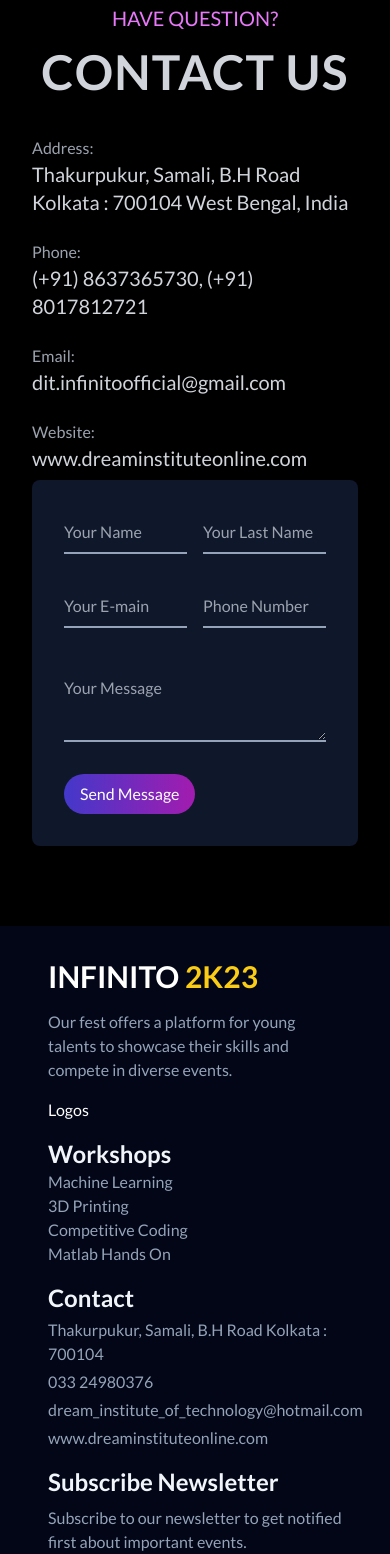
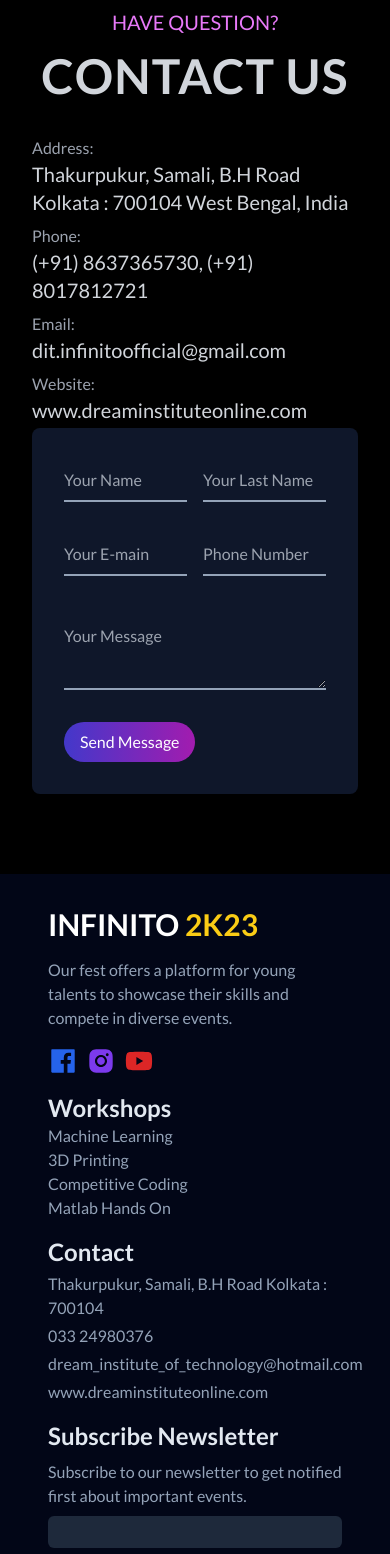
Before and after one commit to snahashisk/infinito2k24, a React (Create React App) app: page / in a window 390 px wide. Shown: the part 9160-10714 px from the top of the page. Built offline with nearby package versions, Linux system fonts and the light colour scheme; a web font is replaced by a local one.

Commit message:
Added Quiz Event

```diff
--- a/src/components/Footer.jsx
+++ b/src/components/Footer.jsx
@@ -1,27 +1,31 @@
 import React from "react";
-
+import { AiFillFacebook, AiFillInstagram, AiFillYoutube } from "react-icons/ai";
 const Footer = () => {
   return (
     <div className="w-full lg:h-2/3 bg-slate-950 lg:px-20 px-8 py-8  font-sans text-white lg:grid lg:grid-cols-4 lg:grid-rows-1 flex flex-col gap-4">
       <div className="col-span-1 row-span-1 flex flex-col gap-4 px-4">
-        <h1 className="text-3xl font-bold">
+        <h1 className="text-3xl font-bold ">
           INFINITO <span className="text-yellow-400">2K23</span>
         </h1>
         <p className="text-slate-400">
           Our fest offers a platform for young talents to showcase their skills
           and compete in diverse events.
         </p>
-        <div>Logos</div>
+        <div className="flex text-3xl gap-2">
+          <AiFillFacebook className="text-blue-600" />
+          <AiFillInstagram className="text-violet-600" />
+          <AiFillYoutube className="text-red-600" />
+        </div>
       </div>
       <div className="lg:col-span-1 lg:row-span-1 col-span-1 row-span-1 px-4 flex flex-col lg:gap-2">
-        <h1 className="text-2xl font-bold text-slate-100">Workshops</h1>
+        <h1 className="text-2xl font-bold text-slate-200">Workshops</h1>
         <p className="text-slate-400">Machine Learning</p>
         <p className="text-slate-400">3D Printing</p>
         <p className="text-slate-400">Competitive Coding</p>
         <p className="text-slate-400">Matlab Hands On</p>
       </div>
       <div className="lg:col-span-1 col-span-2 row-span-1 px-4 flex flex-col lg:gap-2 gap-1">
-        <h1 className="text-2xl font-bold text-slate-100">Contact</h1>
+        <h1 className="text-2xl font-bold text-slate-200">Contact</h1>
         <p className="text-slate-400">
           Thakurpukur, Samali, B.H Road Kolkata : 700104
         </p>
@@ -32,7 +36,7 @@ const Footer = () => {
         <p className="text-slate-400">www.dreaminstituteonline.com</p>
       </div>
       <div className="lg:col-span-1 col-span-2 row-span-1 px-4 flex flex-col lg:gap-4 gap-2 items-start">
-        <p className="text-2xl font-bold text-slate-100">
+        <p className="text-2xl font-bold text-slate-200">
           Subscribe Newsletter
         </p>
         <p className="text-slate-400">
--- a/src/pages/Contact.jsx
+++ b/src/pages/Contact.jsx
@@ -10,26 +10,26 @@ const Contact = () => {
         </p>
       </div>
       <div className="lg:flex justify-around">
-        <div className="flex gap-2 flex-col lg:w-1/3">
-          <div className="py-2">
+        <div className="flex lg:gap-2 flex-col lg:w-1/3">
+          <div className="lg:py-2 py-1">
             <h2 className="text-gray-400">Address:</h2>
             <p className="text-xl text-gray-300">
               Thakurpukur, Samali, B.H Road Kolkata : 700104 West Bengal, India
             </p>
           </div>
-          <div className="py-2">
+          <div className="lg:py-2 py-1">
             <h2 className="text-gray-400">Phone:</h2>
             <p className="text-xl text-gray-300">
               (+91) 8637365730, (+91) 8017812721
             </p>
           </div>
-          <div className="py-2">
+          <div className="lg:py-2 py-1">
             <h2 className="text-gray-400">Email:</h2>
             <p className="text-xl text-gray-300">
               dit.infinitoofficial@gmail.com
             </p>
           </div>
-          <div className="py-2">
+          <div className="lg:py-2 py-1">
             <h2 className="text-gray-400">Website:</h2>
             <p className="text-xl text-gray-300">
               www.dreaminstituteonline.com
--- a/src/pages/Event.jsx
+++ b/src/pages/Event.jsx
@@ -6,6 +6,7 @@ import event2 from "../images/image-8.jpg";
 import event3 from "../images/image-9.jpg";
 import event4 from "../images/image-10.jpg";
 import event5 from "../images/image-11.jpg";
+import quizBanner from "../images/quiz-banner.png";
 
 const Event = () => {
   AOS.init();
@@ -175,7 +176,7 @@ const Event = () => {
           className="lg:w-2/6 md:w-2/5 bg-slate-950 overflow-hidden"
           data-aos="fade-up"
         >
-          <img src={event3} alt="event" />
+          <img src={quizBanner} alt="event" />
           <div className="py-6 px-6 flex flex-col gap-2">
             <div className="flex h-6 gap-4 items-center">
               <p className="bg-green-600 w-min px-4 rounded-full">FREE</p>
@@ -183,14 +184,20 @@ const Event = () => {
                 DIT Students Only
               </p>
             </div>
-            <p className="text-2xl font-bold">Photography Contest</p>
+            <p className="text-2xl font-bold">Technical Quiz</p>
             <p className="text-gray-300">
-              Lorem ipsum dolor sit amet consectetur adipisicing elit.
-              Dignissimos illum iste veniam mollitia vero obcaecati officiis
-              eligendi fugiat est, iure reiciendis temporibus rerum tenetur
-              laudantium debitis voluptate id suscipit hic!
+              Attention all students! We invite you to join our technical quiz
+              event and put your knowledge to the test for a chance to win
+              exciting prizes. Don't miss this opportunity to challenge yourself
+              and showcase your skills in the dynamic world of technology.
+              Register now!
             </p>
-            <button className="bg-yellow-400 text-black mt-4 py-2 rounded-md">
+            <button
+              className="bg-yellow-400 text-black mt-4 py-2 rounded-md"
+              onClick={() =>
+                window.open("https://forms.gle/hxXCowGS7nPQxbit5", "_blank")
+              }
+            >
               Register here
             </button>
           </div>
```
Also changed, not shown: src/images/quiz-banner.png (added).
